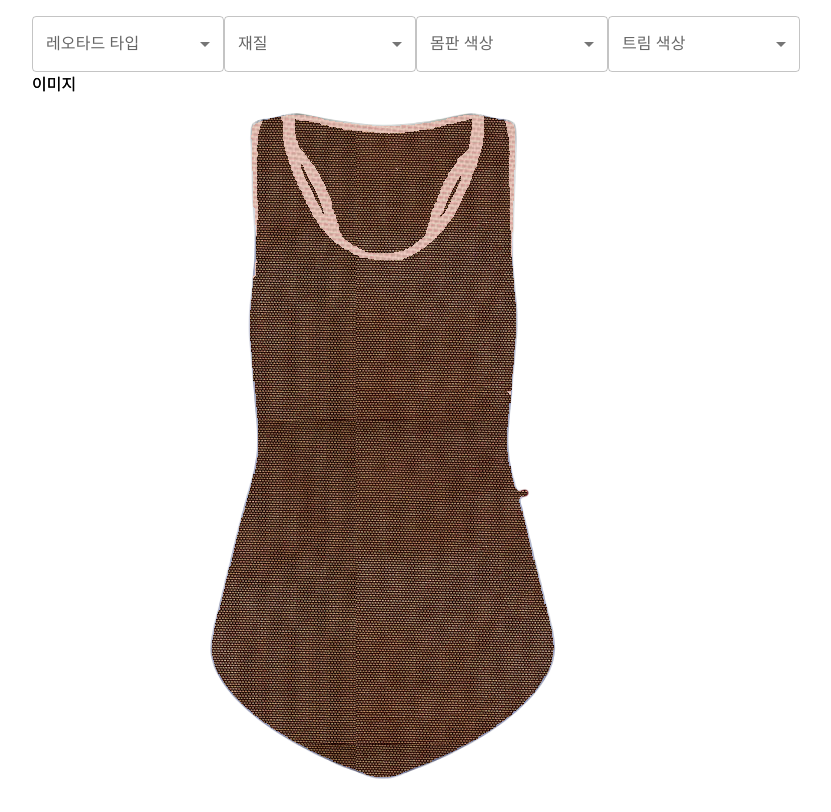
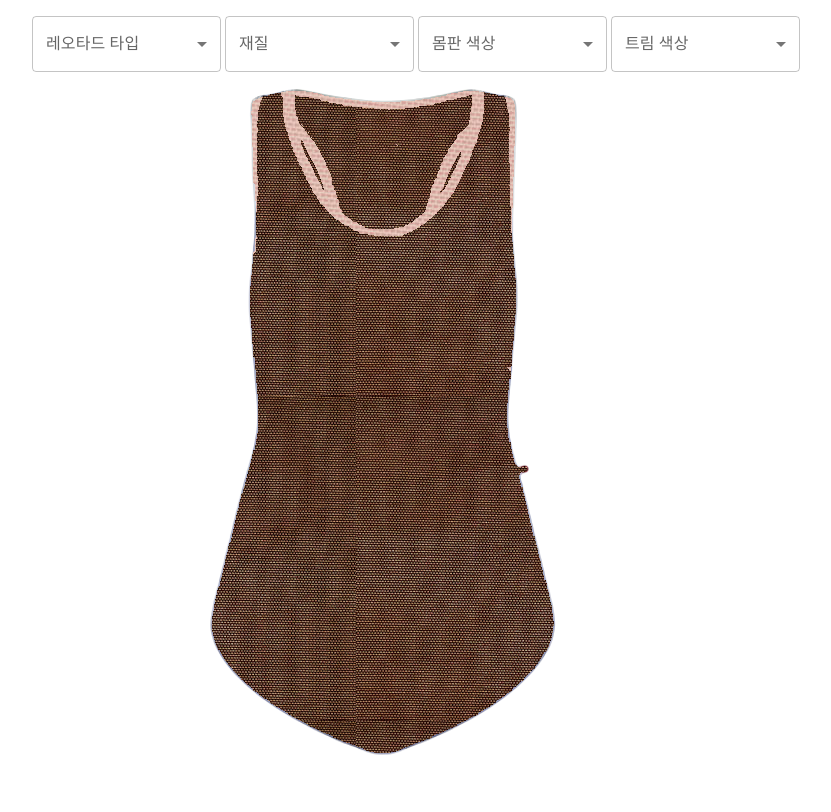
Before and after one commit to eunbin20/balletwear, a Next.js app: page / in a window 1280 px wide. Shown: the whole page, without its empty margins (224-1055 px from the left). Built offline with nearby package versions, Linux system fonts and the light colour scheme.

Commit message:
refactor: 레오타드 몸판 이미지 컴포넌트, 트림 이미지 컴포넌트 분리

```diff
--- a/app/page.tsx
+++ b/app/page.tsx
@@ -9,9 +9,9 @@ import {
 import colors from "../public/colors.json";
 import leotards from "../public/leotards.json";
 import Image from "next/image";
-import { useEffect, useState } from "react";
-import ImageComponent from "@/components/ImageComponent";
-import ImageComponent2 from "@/components/ImageComponent2";
+import {  useState } from "react";
+import PreviewImage from "@/components/PreviewImage";
+
 
 export default function Index() {
   const [leotard, setLeotard] = useState("");
@@ -43,7 +43,7 @@ export default function Index() {
 
   return (
     <div className="w-[800px] p-4 flex flex-col">
-      <form className="flex ">
+      <form className="flex gap-1">
         <FormControl fullWidth>
           <InputLabel id="leotard-select-label">레오타드 타입</InputLabel>
           <Select
@@ -115,25 +115,10 @@ export default function Index() {
           </Select>
         </FormControl>
       </form>
-      <ImageComponent
+      <PreviewImage
         leotardType=""
-        leotardSwatchUrl={
-          currentColorList.filter((item) => item.title === leotardColor)[0]
-            ?.swatch
-        }
-        trimSwatchUrl={
-          currentColorList.filter((item) => item.title === trimColor)[0]?.swatch
-        }
-      />
-      <ImageComponent2
-        leotardType=""
-        leotardSwatchUrl={
-          currentColorList.filter((item) => item.title === leotardColor)[0]
-            ?.swatch
-        }
-        trimSwatchUrl={
-          currentColorList.filter((item) => item.title === trimColor)[0]?.swatch
-        }
+        leotardSwatchUrl="Mesh_Tone6.jpeg"
+        trimSwatchUrl="Mesh-Blush.jpeg"
       />
     </div>
   );
--- a/components/ImageComponent.tsx
+++ b/components/LeotardBodyImage.tsx
@@ -3,13 +3,11 @@ import { useEffect, useState } from "react";
 interface IImageComponent {
   leotardType: string;
   leotardSwatchUrl: string;
-  trimSwatchUrl: string;
 }
 
-function ImageComponent({
+function LeotardBodyImage({
   leotardType,
   leotardSwatchUrl,
-  trimSwatchUrl,
 }: IImageComponent) {
   const [filledImage, setFilledImage] = useState("");
 
@@ -24,7 +22,7 @@ function ImageComponent({
 
       // Load pattern image B
       const patternImage = new Image();
-      patternImage.src = "Mesh_Tone6.jpeg";
+      patternImage.src = leotardSwatchUrl;
       await new Promise((resolve) => {
         patternImage.onload = resolve;
       });
@@ -78,10 +76,9 @@ function ImageComponent({
 
   return (
     <div>
-      이미지
       {filledImage && <img src={filledImage} alt="Filled Image" />}
     </div>
   );
 }
 
-export default ImageComponent;
+export default LeotardBodyImage;
--- a/components/ImageComponent2.tsx
+++ b/components/LeotardTrimImage.tsx
@@ -2,13 +2,11 @@ import { useEffect, useState } from "react";
 
 interface IImageComponent {
   leotardType: string;
-  leotardSwatchUrl: string;
   trimSwatchUrl: string;
 }
 
-function ImageComponent2({
+function LeotardTrimImage({
   leotardType,
-  leotardSwatchUrl,
   trimSwatchUrl,
 }: IImageComponent) {
   const [filledImage, setFilledImage] = useState("");
@@ -24,7 +22,7 @@ function ImageComponent2({
 
       // Load pattern image B
       const patternImage = new Image();
-      patternImage.src = "Mesh-Blush.jpeg";
+      patternImage.src = trimSwatchUrl;
       await new Promise((resolve) => {
         patternImage.onload = resolve;
       });
@@ -78,15 +76,14 @@ function ImageComponent2({
 
   return (
     <div
-      className="top-[72px] absolute "
+      className="absolute"
       style={{
         top: "72px",
       }}
     >
-      이미지
       {filledImage && <img src={filledImage} alt="Filled Image" />}
     </div>
   );
 }
 
-export default ImageComponent2;
+export default LeotardTrimImage;
--- /dev/null
+++ b/components/PreviewImage.tsx
@@ -0,0 +1,31 @@
+import Link from "next/link";
+import React from "react";
+import LeotardBodyImage from "@/components/LeotardBodyImage";
+import LeotardTrimImage from "@/components/LeotardTrimImage";
+
+interface IPreviewImage {
+  leotardType: string
+  leotardSwatchUrl: string;
+  trimSwatchUrl: string
+}
+
+const PreviewImage = ({
+  leotardType,
+  leotardSwatchUrl,
+  trimSwatchUrl,
+}: IPreviewImage) => {
+  return (
+    <>
+      <LeotardBodyImage
+        leotardType={leotardType}
+        leotardSwatchUrl={leotardSwatchUrl}
+      />
+      <LeotardTrimImage
+        leotardType={leotardType}
+        trimSwatchUrl={trimSwatchUrl}
+      />
+    </>
+  );
+};
+
+export default PreviewImage;
```
